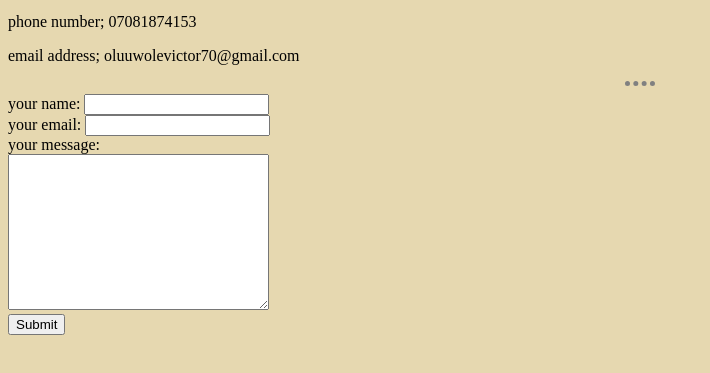
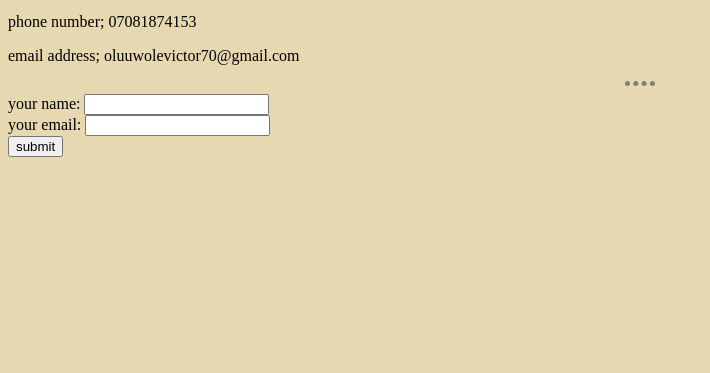
Before and after one commit to Benzene123/cv, a plain HTML site: page contact.html in a window 1280 px wide. Shown: the part 101-474 px from the top of the page, without its empty margins (0-710 px from the left). Drawn offline with Linux system fonts and the light colour scheme.

Commit message:
Add files via upload

```diff
--- a/contact.html
+++ b/contact.html
@@ -12,14 +12,12 @@
       <p>phone number; 07081874153</p>
       <p>email address; oluuwolevictor70@gmail.com</p>
       <hr>
-     <form action="mailto:oluuwolevictor70@gmail.com" method="POST" enctype="text/plain">
+     <form action="mailto:oluuwolevictor70@gmail.com" method="post" enctype="text/plain">
        <label>your name:</label>
        <input type="text" name="your name" value=""><br>
        <label>your email:</label>
        <input type="email" name="your mail" value=""><br>
-       <label>your message:</label><br>
-       <textarea name="your message" rows="10cm" cols="30cm"></textarea><br>
-       <input type="submit">
+       <a href="mailto:oluuwolevictor70@gmail.com?subject=mail from our site"><button type="button">submit</button></button></a>
      </form>
    </body>
 </html>
```
